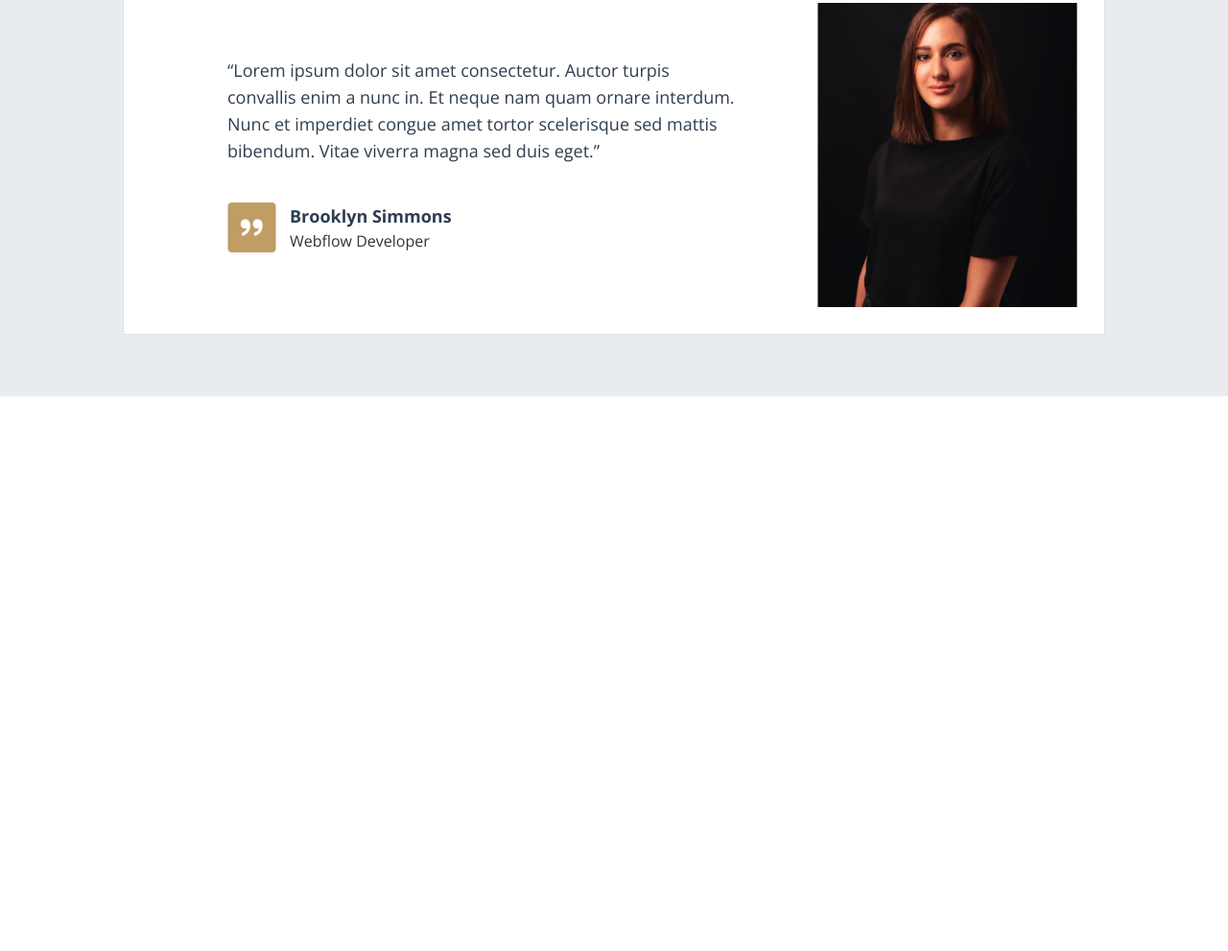
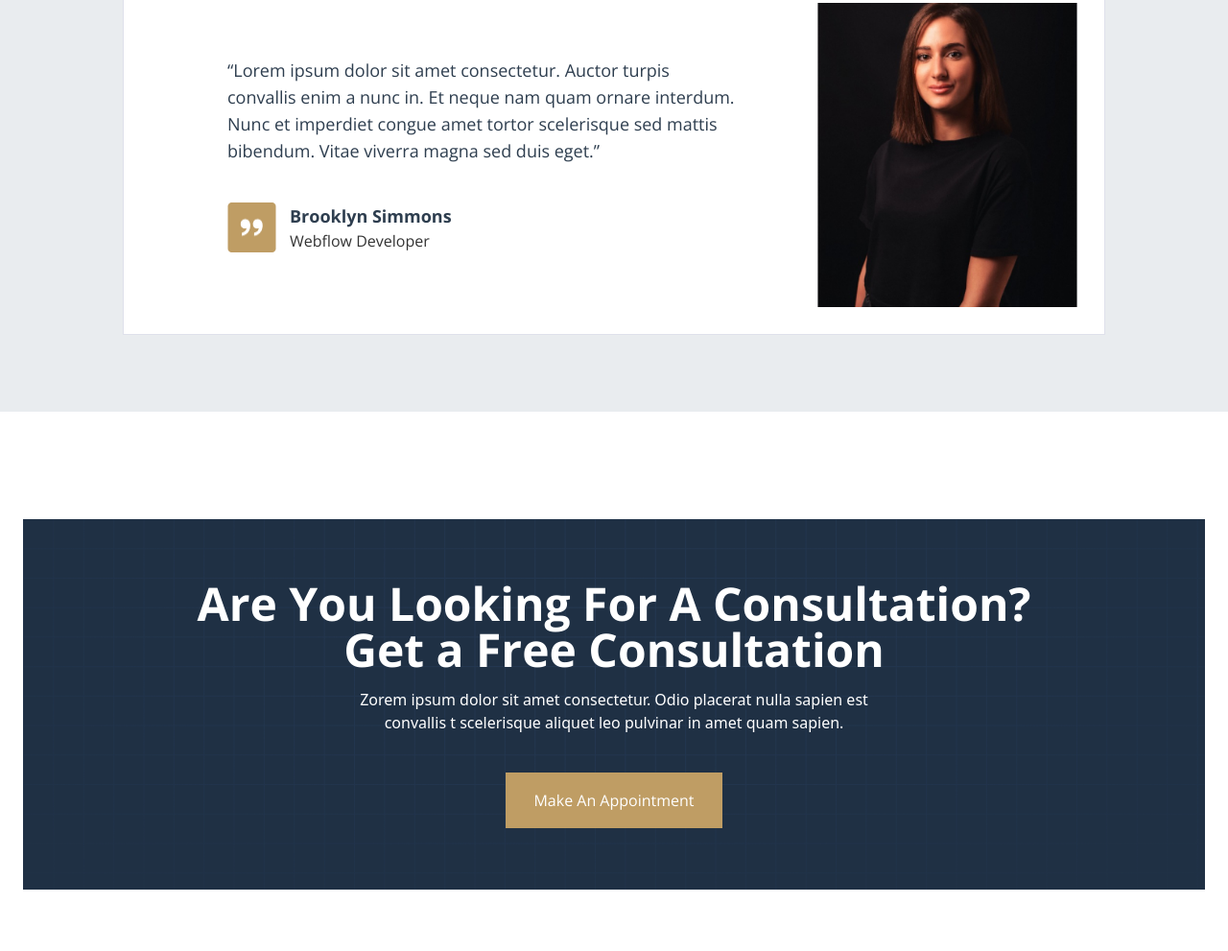
Before and after one commit to Zahra-Rad/Teresa, a website: page index.html in a window 1280 px wide. Shown: the part 3957-4948 px from the top of the page at 96% size. Before the commit the page ends 4370 px from the top, so only its background shows below. Drawn offline with Linux system fonts and the light colour scheme.

Commit message:
finished appointment section

```diff
--- a/index.html
+++ b/index.html
@@ -397,7 +397,7 @@
             </div>
 
         </section>
-        <section class="w-full mx-auto bg-[#E9ECEF] py-16 px-6">
+        <section class="w-full mx-auto bg-[#E9ECEF] pt-16 pb-8 md:pb-20 px-6">
             <div class="mx-auto 2xl:container max-w-7xl flex flex-col">
                 <div class="max-w-2xl mx-auto">
                     <h2 class="text-3xl font-header text-center text-[#213145] lg:text-5xl">what our lovely clients say!
@@ -429,7 +429,22 @@
                     </figure>
                 </div>
             </div>
-
+        </section>
+        <section class="w-full mx-auto bg-white py-16 lg:pt-28 px-6">
+            <div class="w-full bg-[#1f3044] mx-auto 2xl:container max-w-7xl">
+                <div class="text-center p-8 bg-bg lg:py-16">
+                    <div class="max-w-4xl mx-auto">
+                        <h2 class="text-3xl lg:text-5xl font-bold text-white font-primary">Are You Looking For A Consultation? Get a Free
+                            Consultation</h2>
+                        <p class="text-white pt-4 pb-10 max-w-xl mx-auto">Zorem ipsum dolor sit amet consectetur. Odio placerat nulla sapien
+                            est convallis t scelerisque aliquet leo pulvinar in
+                            amet quam sapien.</p>
+                        <button
+                            class="flex mx-auto justify-center text-white font-primary text-base py-4 px-7 border border-[#bf9d64] bg-[#bf9d64] hover:bg-transparent hover:text-[#bf9d64] transition duration-300">Make
+                            An Appointment</button>
+                    </div>
+                </div>
+            </div>
         </section>
     </main>
     <script src="src/assets/js/app.js"></script>
--- a/tailwind.config.js
+++ b/tailwind.config.js
@@ -7,6 +7,9 @@ module.exports = {
         primary: "open-sans",
         header: "lato",
       },
+      backgroundImage: {
+        bg: "url('../../img/bg.png')",
+      },
     },
   },
   plugins: [],
```
Also changed, not shown: src/assets/css/output.css, src/img/bg.png (added).
